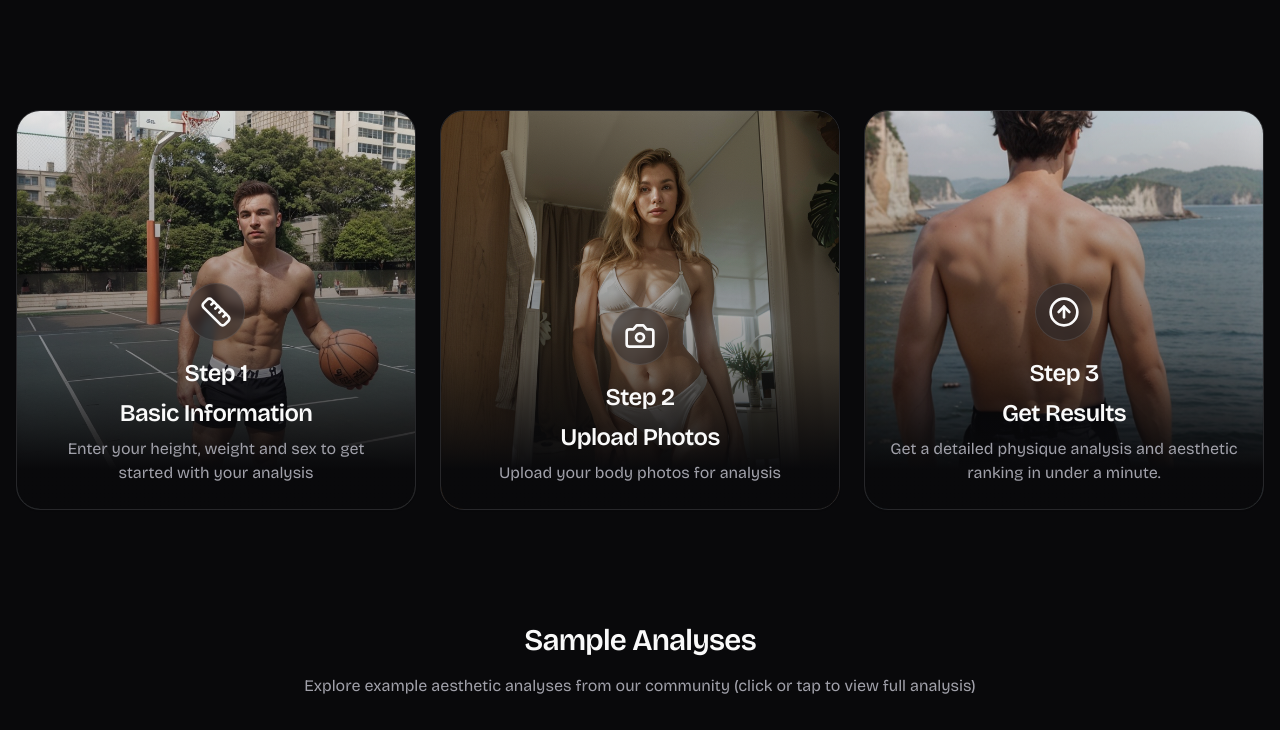
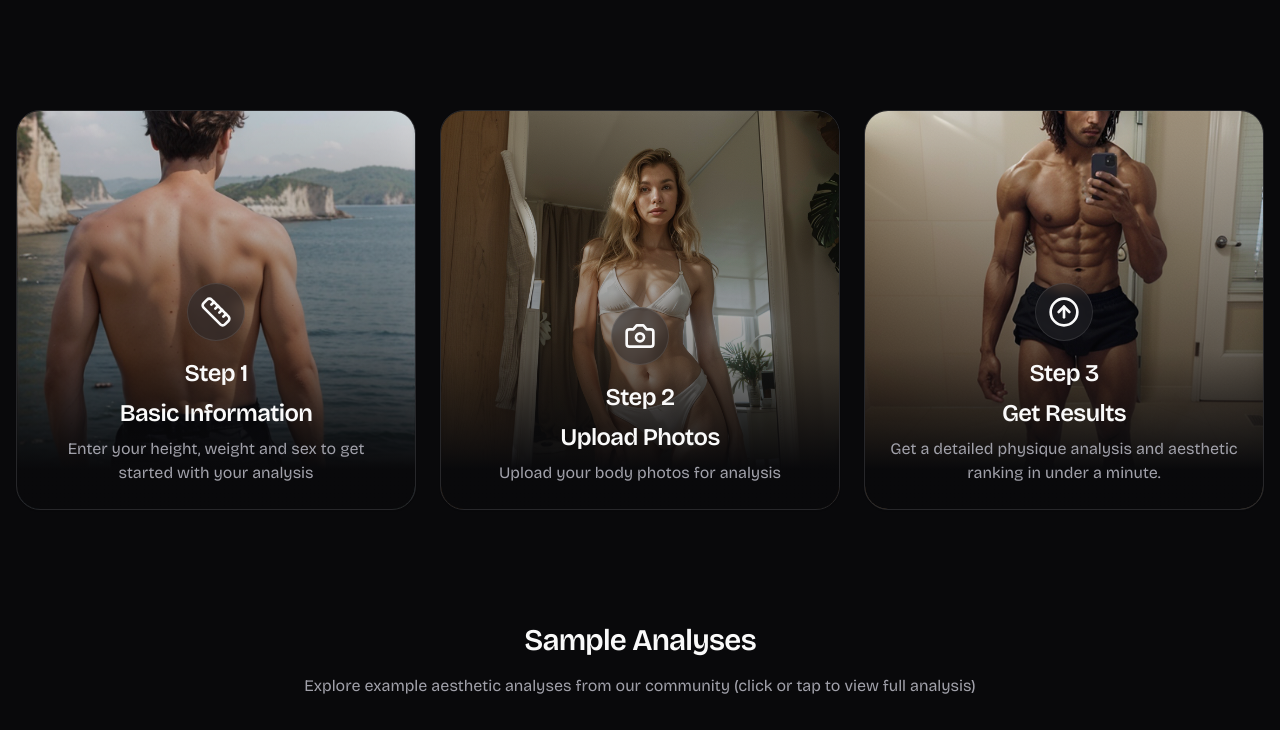
Before and after one commit to resulgg/aesthetic-rank, a Next.js app: page / in a window 1280 px wide. Shown: the part 655-1385 px from the top of the page. Built offline with nearby package versions, Linux system fonts and the light colour scheme; no server answers.

Commit message:
fix(landing-page): update images in the landing page

```diff
--- a/src/components/marketing/marketing-steps.tsx
+++ b/src/components/marketing/marketing-steps.tsx
@@ -11,7 +11,7 @@ const STEPS = [
       "Enter your height, weight and sex to get started with your analysis",
     icon: <Ruler className="h-8 w-8" />,
     step: 1,
-    image: "/male/male-pose-2.png",
+    image: "/male/male-pose-4.png",
   },
   {
     title: "Upload Photos",
@@ -26,7 +26,7 @@ const STEPS = [
       "Get a detailed physique analysis and aesthetic ranking in under a minute.",
     icon: <ArrowUpCircle className="h-8 w-8" />,
     step: 3,
-    image: "/male/male-pose-4.png",
+    image: "/male/male-pose-1.png",
   },
 ];
 
```
